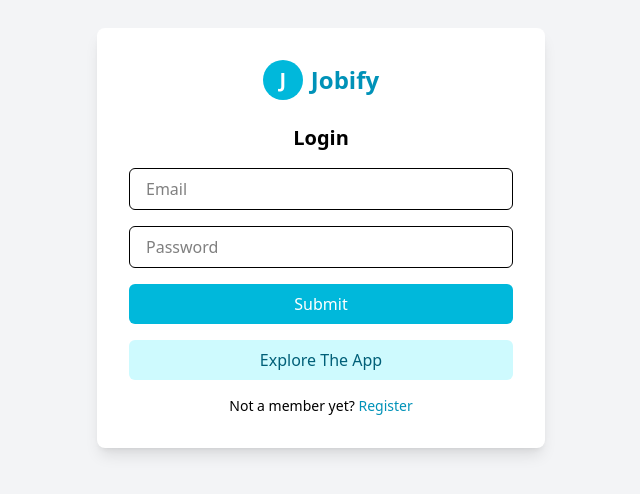
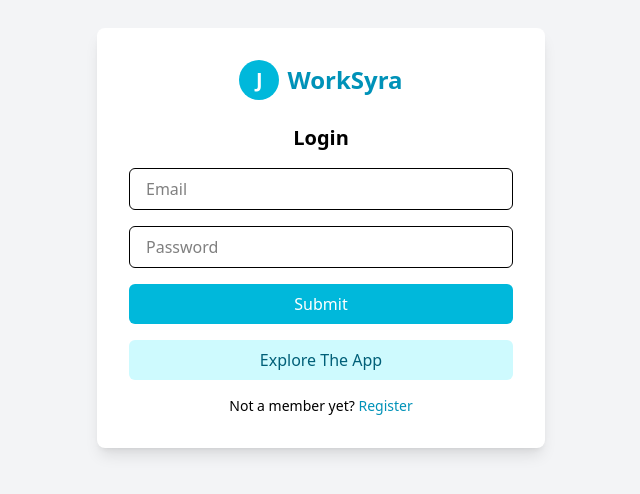
Before and after one commit to ishivaniyadav/WorkSyra, a React (Vite) app: page /login in a window 1280 px wide. Shown: the part 162-656 px from the top of the page, without its empty margins (319-959 px from the left). Built offline with nearby package versions, Linux system fonts and the light colour scheme.

Commit message:
fixed bugs

```diff
--- a/src/Login.jsx
+++ b/src/Login.jsx
@@ -26,7 +26,7 @@ function Login() {
           <div className="bg-cyan-500 text-white text-xl font-bold w-10 h-10 flex items-center justify-center rounded-full">
             J
           </div>
-          <h1 className="ml-2 text-2xl text-cyan-600 font-semibold">Jobify</h1>
+          <h1 className="ml-2 text-2xl text-cyan-600 font-semibold">WorkSyra</h1>
         </div>
         <h2 className="text-xl font-semibold text-center mb-4">Login</h2>
         <form onSubmit={handleLogin} className="space-y-4">
```
